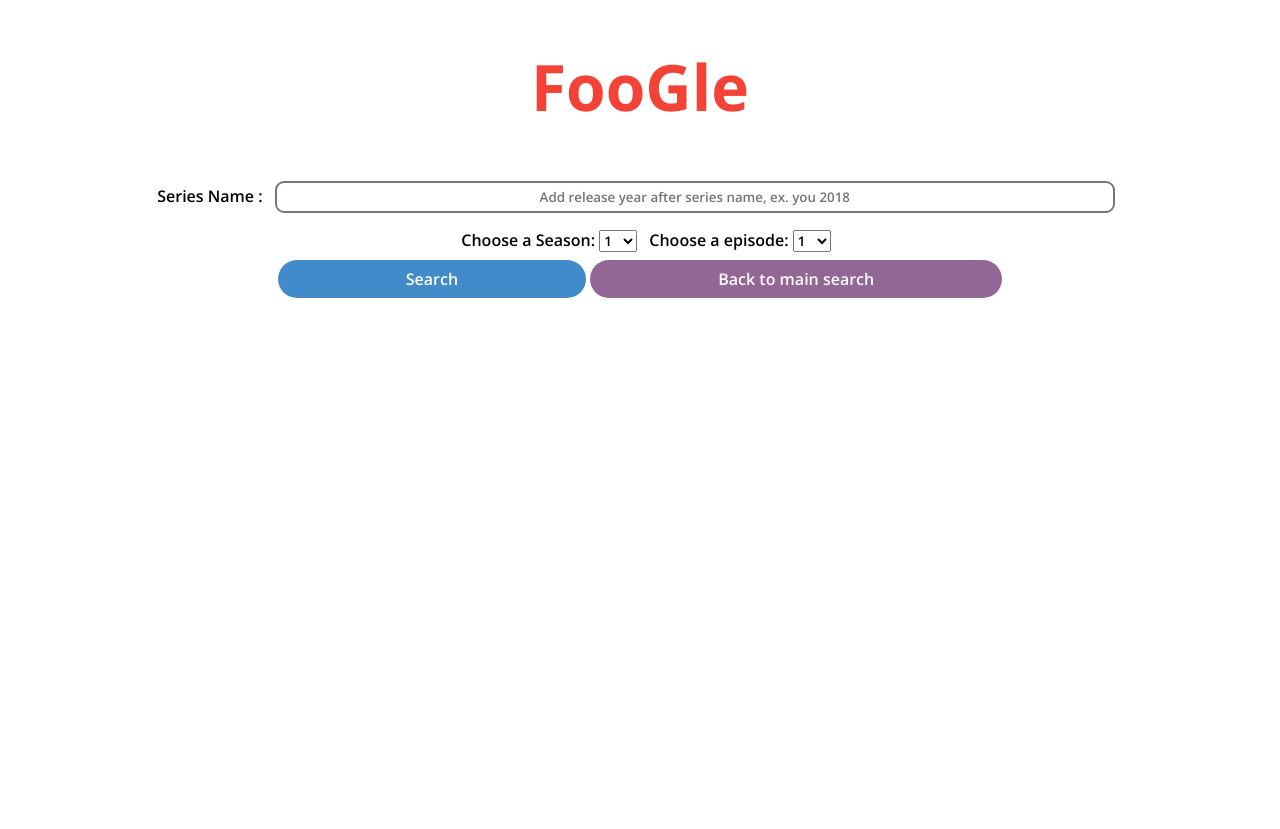
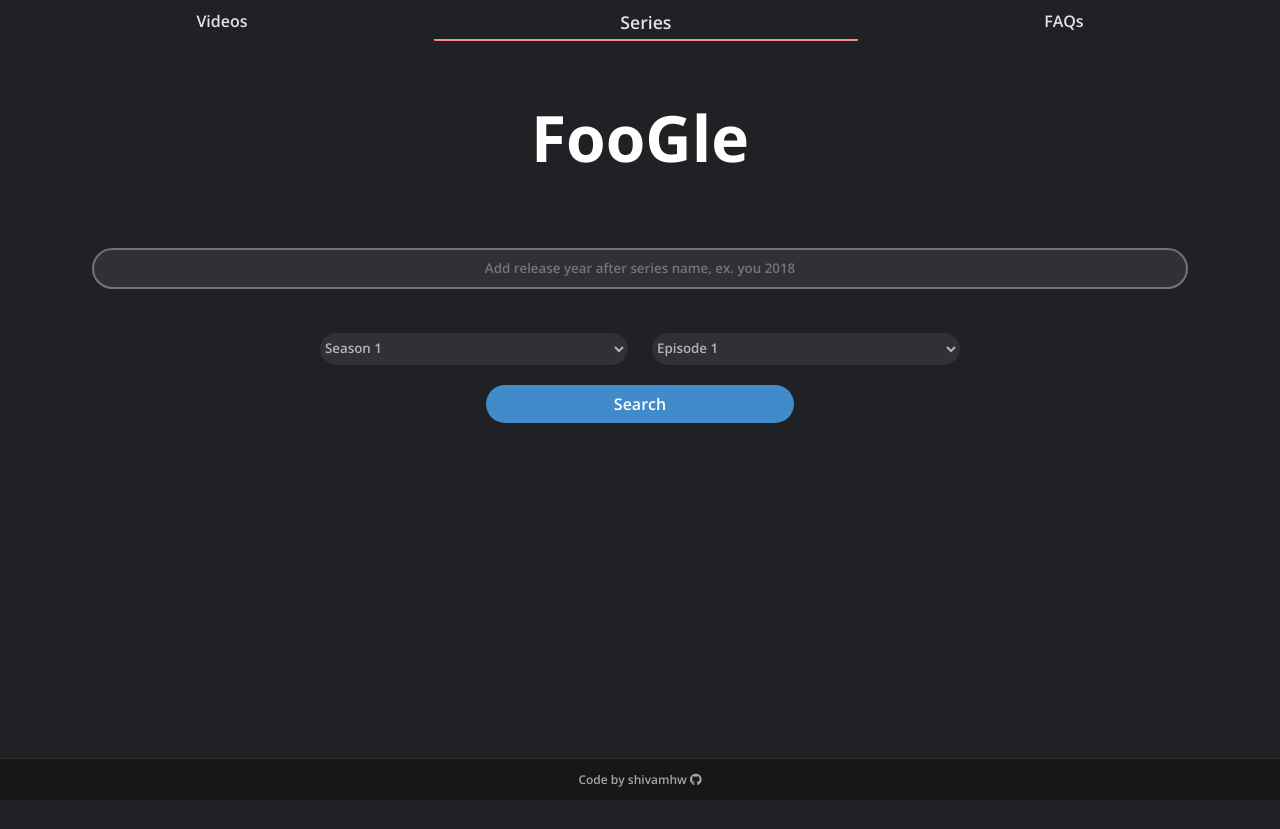
Before and after one commit to shivamhw/foogle, a Python web app: template app/templates/series.html in a window 1280 px wide. After the commit the page ends 800 px from the top, so only its background shows below. Run offline with Jinja, Linux system fonts and the light colour scheme; the template is opened without the code that fills it, so the values that code supplies are empty; some web fonts are replaced.

Commit message:
UI: dark mod added

```diff
--- a/app/static/main.js
+++ b/app/static/main_v1.0.js
@@ -11,7 +11,7 @@ window.onload = function(){
 }
 function pls_wait(event){
     main = document.getElementById("main_content_id")
-    document.getElementById("please_wait_container_id").style.display="block";
+    document.getElementById("please_wait_container_id").style.display="flex";
     main.style.filter = "blur(10px)";
     main.style.pointerEvents = "none";
 }
@@ -21,3 +21,10 @@ function copyFunc() {
     copyBtn.textContent = "Link Copied!"
     copyBtn.style.backgroundColor = "#2bb447"
 }
+
+function closeBlur(event){
+    main = document.getElementById("main_content_id")
+    document.getElementById("please_wait_container_id").style.display="none";
+    main.style.filter = "";
+    main.style.pointerEvents = "all";
+}
--- a/app/static/styles/mainpage_v1.css
+++ b/app/static/styles/mainpage_v1.1.css
@@ -2,6 +2,15 @@
 @import url('https://fonts.googleapis.com/css2?family=Dongle:wght@300&display=swap');
 
 * {font-family: 'Open Sans', sans-serif;}
+
+:root{
+  --bg-color : #202124;
+  --accent-dark : #19191a;
+  --accent-light : #303134;
+  --accent-red : #f88a8a;
+  --accent-footer : #171717;
+  --bg-red : #b03636;
+}
 
 .rwd-table {
   margin: auto;
@@ -105,12 +118,12 @@
 .main_logo h1{
   text-align: center;
   font-size: 4em;
-  color: #f44336;
+  color: white;
   text-decoration: none;
 }
 
 .main_logo a{
-  color: #f44336;
+  color: white;
   text-decoration: none;
 }
 .container {
@@ -146,11 +159,14 @@ form {
     cursor: pointer;
   }
 .search_box{
-    height: 26px;
-    border-radius: 9px;
+    height: 35px;
+    background-color: #303134;
+    border-color: #70757a;
+    border-radius: 75px;
     border-style: solid;
-    width: 65vw;
-    margin: 1vh;
+    color: white;
+    width: 85vw;
+    margin: 3vh;
     text-align: center;
 }
 
@@ -215,9 +233,16 @@ cursor: pointer;
 }
 
 body{
-  height: 82%;
+  display: flex;
+  margin: 0;
+  padding: 0;
+  flex-direction: column;
+  background-color: #202124;
+  height: 100%;
 }
 html{
+  margin: 0;
+  padding: 0;
   height: 100%;
 }
 .please_wait_container p{
@@ -227,6 +252,67 @@ html{
 
 }
 
-#session_selector{
-  flex-basis: 200px;
+
+header nav{
+  display: flex;
+  justify-content: space-around;
+  /* border: 2px solid red; */
+  /* background-color: rgb(222, 224, 231); */
+  color: black;
+  list-style-type: none;
 }
+header nav{
+  padding: 10px;
+
+}
+header nav li{
+  flex-grow: 1;
+  text-align: center;
+  padding-bottom: 5px;
+
+}
+header nav li a{
+  display: block;
+  text-decoration: none;
+  color: rgba(255, 255, 255, 0.877);
+
+}
+ .active_nav{
+  border-bottom: 2px solid #f88a8a;
+  border-radius: 1px;
+  font-size: 1.1rem;
+ }
+
+ footer{
+   background-color: #171717;
+   color: rgba(255, 255, 255, 0.616);
+   font-size: 0.75em;
+   text-align: center;
+   display: inline-block;
+   border-top: 1px solid rgba(255, 255, 255, 0.123);
+ }
+ footer a{
+   text-decoration: none;
+   color: rgba(255, 255, 255, 0.616);
+ }
+
+ select{
+   display: inline-block;
+   width: 100%;
+   display: inline-block;
+width: 100%;
+height: 32px;
+border-radius: 75px;
+background-color: var(--accent-light);
+color: #ffffffa3;
+border-color: var(--accent-light);
+ }
+#session_selector,
+#episode_selector{
+  flex-basis: 308px;
+margin: 12px;
+}
+
+.error{
+  color: var(--accent-red);
+}
--- a/app/templates/base.html
+++ b/app/templates/base.html
@@ -6,10 +6,10 @@
     <meta http-equiv="X-UA-Compatible" content="IE=edge">
     <meta name="viewport" content="width=device-width, initial-scale=1.0">
     <title>{% block title %}{% endblock %}</title>
-    <link rel="stylesheet" href="{{ url_for('static',filename='styles/mainpage_v1.css') }}">
+    <link rel="stylesheet" href="{{ url_for('static',filename='styles/mainpage_v1.1.css') }}">
     <link rel="shortcut icon" href="{{ url_for('static', filename='favicon.png') }}">
-    <!-- <link rel="stylesheet" href="../static/styles/mainpage.css"> -->
-    <script src="{{ url_for('static', filename='main.js') }}"></script>
+    <link rel="stylesheet" href="https://cdnjs.cloudflare.com/ajax/libs/font-awesome/6.0.0-beta3/css/all.min.css" integrity="sha512-Fo3rlrZj/k7ujTnHg4CGR2D7kSs0v4LLanw2qksYuRlEzO+tcaEPQogQ0KaoGN26/zrn20ImR1DfuLWnOo7aBA==" crossorigin="anonymous" referrerpolicy="no-referrer" />    <!-- <link rel="stylesheet" href="../static/styles/mainpage.css"> -->
+    <script src="{{ url_for('static', filename='main_v1.0.js') }}"></script>
     <script async src="https://www.googletagmanager.com/gtag/js?id=G-2DBFHQBCKP"></script>
     <script>
         window.dataLayer = window.dataLayer || [];
@@ -18,20 +18,29 @@
         gtag('config', 'G-2DBFHQBCKP');
     </script>
 </head>
-<div class="main_logo">
-    <h1><a href="/">FooGle</a></h1>
-</div>
+
 <body>
-<div class="please_wait_container" id="please_wait_container_id"><p>Generating Links<br>Please Wait!!!</p></div>
+    {% block nav %}{% endblock %}
+    <div class="main_logo">
+        <h1><a href="/">FooGle</a></h1>
+    </div>
+    <div class="please_wait_container" id="please_wait_container_id">
+        <div>
+            <p>Generating Links....</p>
+        </div>
+        <div><i onclick="closeBlur()" class="fa-regular fa-rectangle-xmark" style="font-size: 27px;line-height: 1.4;"></i>
+        </div>
+    </div>
 
     <div class="main_container">
         <div class="content" id="main_content_id">
             {% block body %}{% endblock %}
         </div>
-        <!-- <footer>
-            <p>Code by shivamwh [github]</p>
-        </footer>     -->
+        <footer>
+            <p><a href="https://github.com/shivamhw">Code by shivamhw <i style="font-style: normal;" class="fa-brands fa-github"></i> </a></p>
+        </footer>
     </div>
 
 </body>
+
 </html>
--- a/app/templates/error.html
+++ b/app/templates/error.html
@@ -2,6 +2,6 @@
 {% block title %}Error{% endblock %}
 {% block body %}
     {% for i in error%}
-    <p style="text-align: center;">{{i}} </p>
+    <p style="text-align: center;" class="error">{{i}} </p>
     {% endfor %}
 {% endblock %}
--- a/app/templates/links.html
+++ b/app/templates/links.html
@@ -29,7 +29,7 @@
         </tr>
     </tbody>
 </table>
-<p style="font-size: 10px; color: red;">*Web player only works for files that supports online stream, so only use
+<p style="font-size: 10px; color: var(--accent-red);">*Web player only works for files that supports online stream, so only use
     web streaming link if you know what you are doing !!<br>
     # Right click and copy link of Direct Download to get shareable link or to stream video on media player other
     then VLC<br>
@@ -38,4 +38,4 @@
         href="https://apps.apple.com/us/app/vlc-for-mobile/id650377962">IOS</a> or <a
         href="https://www.videolan.org/vlc/"> PC</a></p>
 
-<!-- {% endblock %} -->
+{% endblock %}
--- a/app/templates/series.html
+++ b/app/templates/series.html
@@ -1,54 +1,59 @@
 {% extends "base.html" %}
 {% block title %}Series{% endblock %}
+{% block nav %}
+<header>
+    <nav>
+        <li><a href="/">Videos</a></li>
+        <li class="active_nav"><a href="#">Series</a></li>
+        <li><a href="#">FAQs</a></li>
+    </nav>
+</header>
+{% endblock %}
 {% block body %}
 <form type="submit" action="/series_search">
-  <label for="sess_nm">Series Name :</label>
   <input class="search_box" type="text" name="name" id="name_id"
-    placeholder="Add release year after series name, ex. you 2018"><label for="name_id">
+    placeholder="Add release year after series name, ex. you 2018">
     <div class="selction_panel">
       <div id="session_selector">
-        <label for="epi_nm">Choose a Season:</label>
         <select name="sess_nm" id="sess_nm" size="1">
-          <option value="01">1</option>
-          <option value="02">2</option>
-          <option value="03">3</option>
-          <option value="04">4</option>
-          <option value="05">5</option>
-          <option value="06">6</option>
-          <option value="07">7</option>
-          <option value="08">8</option>
-          <option value="09">9</option>
-          <option value="10">10</option>
+          <option value="01">Season 1</option>
+          <option value="02">Season 2</option>
+          <option value="03">Season 3</option>
+          <option value="04">Season 4</option>
+          <option value="05">Season 5</option>
+          <option value="06">Season 6</option>
+          <option value="07">Season 7</option>
+          <option value="08">Season 8</option>
+          <option value="09">Season 9</option>
+          <option value="10">Season 10</option>
         </select>
     </div>
     <div id="episode_selector">
-        <label for="epi_nm">Choose a episode:</label>
         <select name="epi_nm" id="epi_nm" size="1">
-          <option value="01">1</option>
-          <option value="02">2</option>
-          <option value="03">3</option>
-          <option value="04">4</option>
-          <option value="05">5</option>
-          <option value="06">6</option>
-          <option value="07">7</option>
-          <option value="08">8</option>
-          <option value="09">9</option>
-          <option value="10">10</option>
-          <option value="11">11</option>
-          <option value="12">12</option>
-          <option value="13">13</option>
-          <option value="14">14</option>
-          <option value="15">15</option>
-          <option value="16">16</option>
-          <option value="17">17</option>
-          <option value="18">18</option>
-          <option value="19">19</option>
-          <option value="20">20</option>
-          <option value="21">21</option>
+          <option value="01">Episode 1</option>
+          <option value="02">Episode 2</option>
+          <option value="03">Episode 3</option>
+          <option value="04">Episode 4</option>
+          <option value="05">Episode 5</option>
+          <option value="06">Episode 6</option>
+          <option value="07">Episode 7</option>
+          <option value="08">Episode 8</option>
+          <option value="09">Episode 9</option>
+          <option value="10">Episode 10</option>
+          <option value="11">Episode 11</option>
+          <option value="12">Episode 12</option>
+          <option value="13">Episode 13</option>
+          <option value="14">Episode 14</option>
+          <option value="15">Episode 15</option>
+          <option value="16">Episode 16</option>
+          <option value="17">Episode 17</option>
+          <option value="18">Episode 18</option>
+          <option value="19">Episode 19</option>
+          <option value="20">Episode 20</option>
+          <option value="21">Episode 21</option>
         </select>
     </div>
     </div>
     <input type="submit" class="button" value="Search">
 </form>
-<a class="button" href="/" style="background-color: #936795">Back to main search</a>
 {% endblock %}
```
Also changed, not shown: other parts of app/static/styles/mainpage_v1.1.css (+24 -18 lines), app/templates/index.html (+9 -1 lines).
